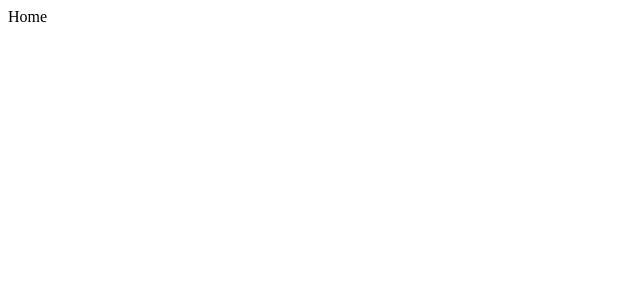
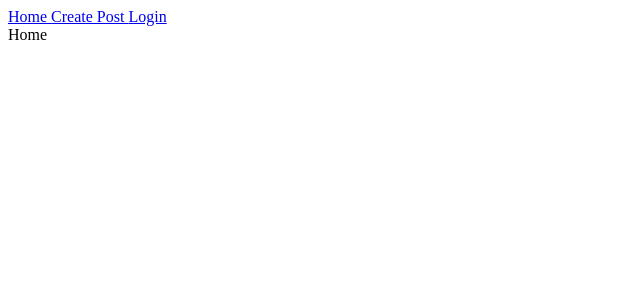
Before and after one commit to vicentecortes23/SWE_Project1, a React (Create React App) app in the folder NewApp/testapp1/: page / in a window 1280 px wide. Shown: the top 300 px of the page, without its empty margins (0-640 px from the left). Built offline with nearby package versions, Linux system fonts and the light colour scheme.

Commit message:
Added tabs for pages

```diff
--- a/NewApp/testapp1/src/App.js
+++ b/NewApp/testapp1/src/App.js
@@ -7,7 +7,13 @@
 
 function App() {
   return (
-    <Router><Routes>
+    <Router>
+      <nav>
+        <Link to="/"> Home </Link>
+        <Link to="/createpost"> Create Post </Link>
+        <Link to="/login"> Login </Link>
+      </nav>
+      <Routes>
         <Route path="/" element ={<Home />} />
         <Route path="/createpost" element ={<CreatePost />} />
         <Route path="/login" element ={<Login />} />
```
